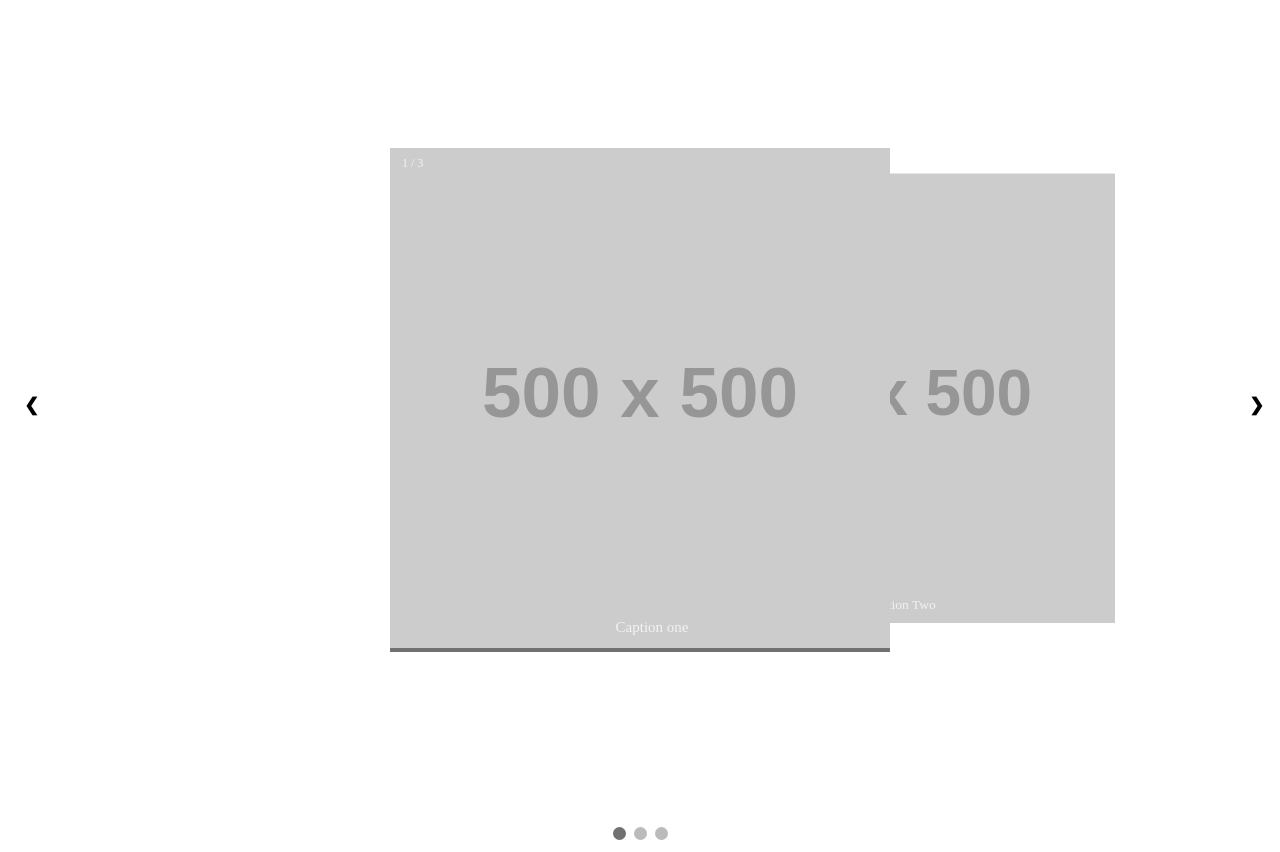
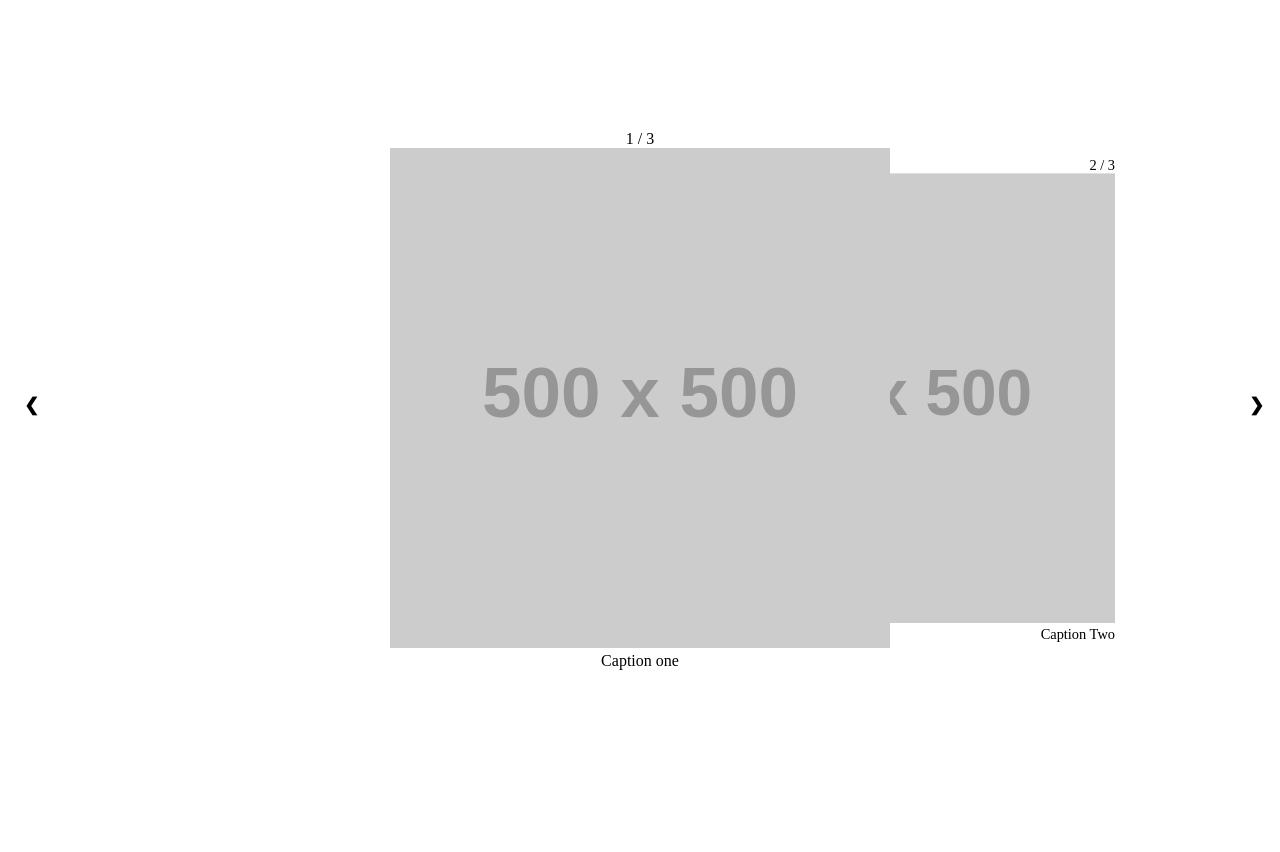
Before and after one commit to node-gs/2dslider, a website: page index.html in a window 1280 px wide. Drawn offline with Linux system fonts and the light colour scheme; placeholder pictures from the web are drawn by us.

Commit message:
adding keydown support, removing unneccesary styles

```diff
--- a/index.html
+++ b/index.html
@@ -14,19 +14,19 @@
 <body>
 
 <div class="slideshow-container">
-    <div class="mySlides fade" onclick="currentSlide(1)">
+    <div class="slides fade" onclick="currentSlide(1)">
         <div class="numbertext">1 / 3</div>
         <img src="http://placehold.it/500x500" style="width:100%">
         <div class="text">Caption one</div>
     </div>
 
-    <div class="mySlides fade" onclick="currentSlide(2)">
+    <div class="slides fade" onclick="currentSlide(2)">
         <div class="numbertext">2 / 3</div>
         <img src="http://placehold.it/500x500" style="width:100%">
         <div class="text">Caption Two</div>
     </div>
 
-    <div class="mySlides fade" onclick="currentSlide(3)">
+    <div class="slides fade" onclick="currentSlide(3)">
         <div class="numbertext">3 / 3</div>
         <img src="http://placehold.it/500x500" style="width:100%">
         <div class="text">Caption Three</div>
--- a/index.js
+++ b/index.js
@@ -12,8 +12,7 @@ function currentSlide(n) {
 
 function showSlides(n) {
   let i;
-  let slides = document.getElementsByClassName("mySlides");
-  let dots = document.getElementsByClassName("dot");
+  let slides = document.getElementsByClassName("slides");
 
   if (n > slides.length) {
     slideIndex = 1
@@ -29,11 +28,6 @@ function showSlides(n) {
       .replace(" active-previous", "")
       .replace(" active-next", "");
   }
-  for (i = 0; i < dots.length; i++) {
-    dots[i].className = dots[i].className.replace(" active", "");
-  }
-
-  // slides[slideIndex-1].style.display = "block";
 
   slides[slideIndex-1].className += " active";
 
@@ -41,5 +35,25 @@ function showSlides(n) {
 
   if(slideIndex > 1) { slides[slideIndex-2].className += " active-previous";}
 
-  dots[slideIndex-1].className += " active";
 }
+
+document.onkeydown = checkKey;
+
+function checkKey(e) {
+
+    e = e || window.event;
+
+    if (e.keyCode == '38') {
+        // up arrow
+    }
+    else if (e.keyCode == '40') {
+        // down arrow
+    }
+    else if (e.keyCode == '37') {
+       plusSlides(-1);
+    }
+    else if (e.keyCode == '39') {
+       plusSlides(1);
+    }
+
+}
--- a/style.scss
+++ b/style.scss
@@ -25,80 +25,32 @@
   border-radius: 3px 0 0 3px;
 }
 
-/* On hover, add a black background color with a little bit see-through */
-.prev:hover, .next:hover {
-  background-color: rgba(0,0,0,0.8);
-}
 
-/* Caption text */
-.text {
-  color: #f2f2f2;
-  font-size: 15px;
-  padding: 8px 12px;
-  position: absolute;
-  bottom: 8px;
-  width: 100%;
-  text-align: center;
-}
 
-/* Number text (1/3 etc) */
-.numbertext {
-  color: #f2f2f2;
-  font-size: 12px;
-  padding: 8px 12px;
-  position: absolute;
-  top: 0;
-}
-
-/* The dots/bullets/indicators */
-.dot {
-  cursor:pointer;
-  height: 13px;
-  width: 13px;
-  margin: 0 2px;
-  background-color: #bbb;
-  border-radius: 50%;
-  display: inline-block;
-  transition: background-color 0.6s ease;
-}
-
-.active, .dot:hover {
-  background-color: #717171;
-}
-
-/* Fading animation */
-.fade {
-  -webkit-animation-name: fade;
-  -webkit-animation-duration: 1.5s;
-  animation-name: fade;
-  animation-duration: 1.5s;
-}
-
-@-webkit-keyframes fade {
-  from {opacity: .4}
-  to {opacity: 1}
-}
-
-@keyframes fade {
-  from {opacity: .4}
-  to {opacity: 1}
-}
-
-.slideshow-container .mySlides {
+.slideshow-container .slides {
   position: fixed;
   top: 50%;
   left: 50%;
   transform: translate(-50%,-50%);
   transition: .6s ease;
 }
-.mySlides.active {
+.slideshow-container .slides:not(.active):not(.active-previous):not(.active-next) {
+  display:none;
+}
+.slides.active {
   z-index: 1;
+  text-align: center;
+  transition: .6s ease;
 }
-.mySlides.active-previous {
+.slides.active-previous {
   transform: translate(-100%,-50%) scale(.9,.9);;
   z-index: 0;
+  text-align: left;
+  transition: .6s ease;
 }
-.mySlides.active-next {
+.slides.active-next {
   transform: translate(0, -50%) scale(.9,.9);;
   z-index: 0;
+  text-align: right;
+  transition: .6s ease;
 }
```
Also changed, not shown: style.min.css.
